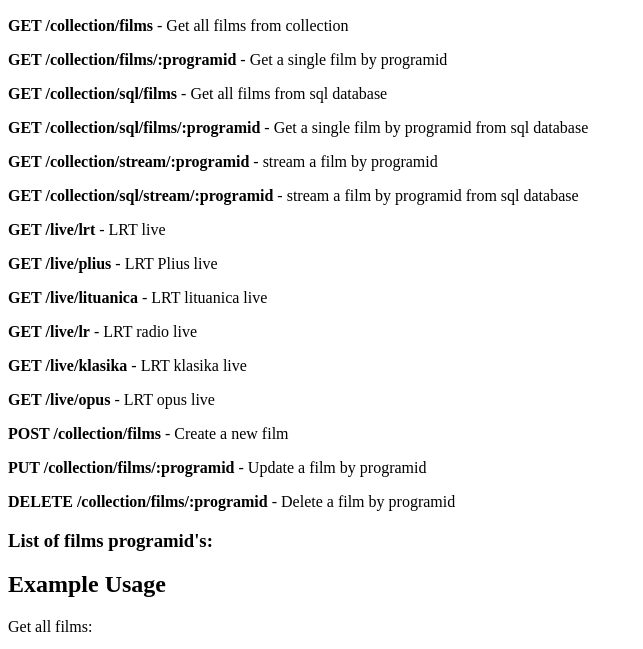
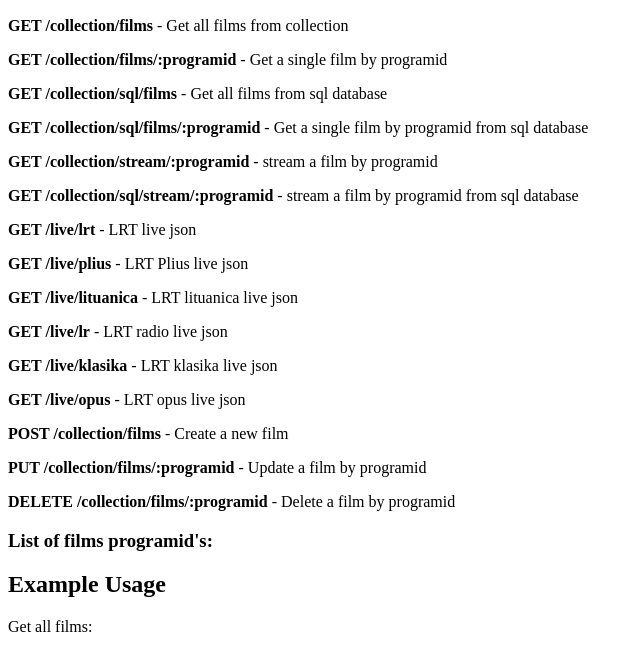
Before and after one commit to ivaldas/stream-movies, a website: page views/home/index.html in a window 1280 px wide. Shown: the part 110-759 px from the top of the page, without its empty margins (0-643 px from the left). Drawn offline with Linux system fonts and the light colour scheme; no server answers.

Commit message:
updated logs

```diff
--- a/views/home/index.html
+++ b/views/home/index.html
@@ -17,12 +17,12 @@
     <p><b>GET /collection/sql/films/:programid</b> - Get a single film by programid from sql database</p>
     <p><b>GET /collection/stream/:programid</b> - stream a film by programid</p>
     <p><b>GET /collection/sql/stream/:programid</b> - stream a film by programid from sql database</p>
-    <p><b>GET /live/lrt</b> - LRT live</p>
-    <p><b>GET /live/plius</b> - LRT Plius live</p>
-    <p><b>GET /live/lituanica</b> - LRT lituanica live</p>
-    <p><b>GET /live/lr</b> - LRT radio live</p>
-    <p><b>GET /live/klasika</b> - LRT klasika live</p>
-    <p><b>GET /live/opus</b> - LRT opus live</p>
+    <p><b>GET /live/lrt</b> - LRT live json</p>
+    <p><b>GET /live/plius</b> - LRT Plius live json</p>
+    <p><b>GET /live/lituanica</b> - LRT lituanica live json</p>
+    <p><b>GET /live/lr</b> - LRT radio live json</p>
+    <p><b>GET /live/klasika</b> - LRT klasika live json</p>
+    <p><b>GET /live/opus</b> - LRT opus live json</p>
     <p><b>POST /collection/films</b> - Create a new film</p>
     <p><b>PUT /collection/films/:programid</b> - Update a film by programid</p>
     <p><b>DELETE /collection/films/:programid</b> - Delete a film by programid</p>
```
Also changed, not shown: routes/lrtRoutes.js (+7 -7 lines), server.js (+6 -3 lines), 1 other file.
